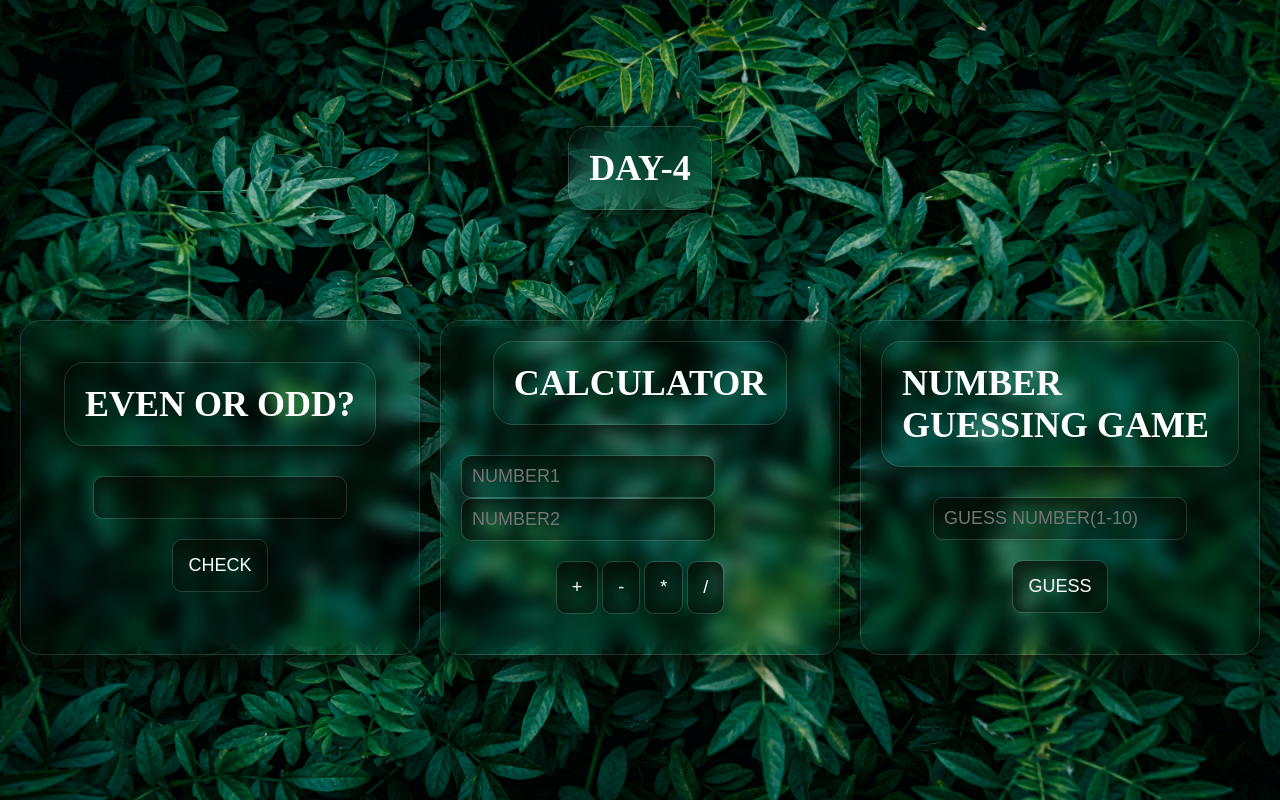
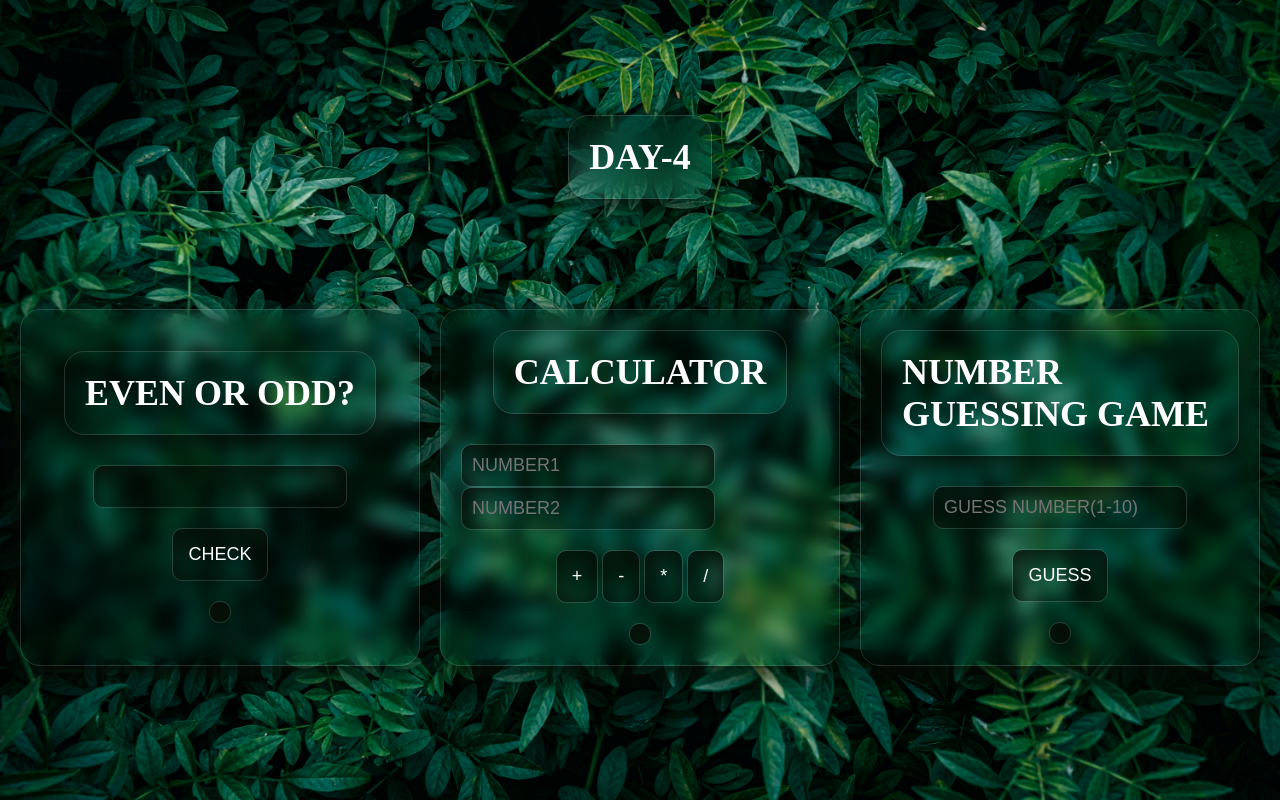
Before and after one commit to Ritvik-73/JS-playground, a plain HTML site: page DAY-4/index.html in a window 1280 px wide. Drawn offline with Linux system fonts and the light colour scheme.

Commit message:
recommit

```diff
--- a/DAY-4/style.css
+++ b/DAY-4/style.css
@@ -76,3 +76,14 @@
     box-shadow:inset 0 8px 32px 0 rgb(6, 14, 7);
     color: white;
 }
+
+p{
+    font-size: 18px;
+    padding: 10px;
+    border-radius: 10px;
+    background: transparent;
+    backdrop-filter: blur(20px);
+    border: 1px solid rgba(198, 199, 211, 0.18);
+    box-shadow:inset 0 8px 32px 0 rgb(6, 14, 7);
+    color: white;
+}
```
